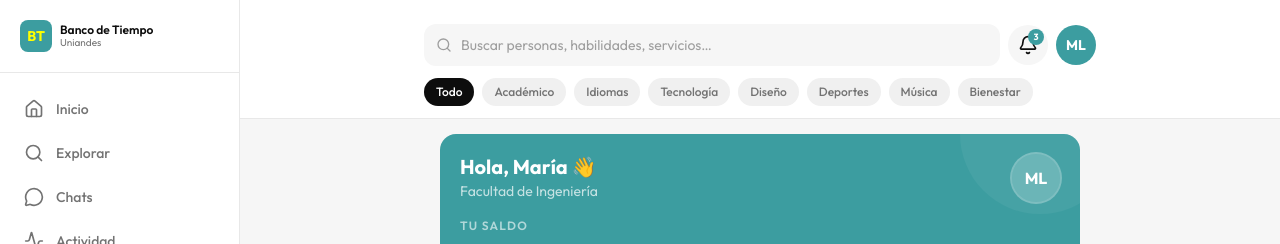
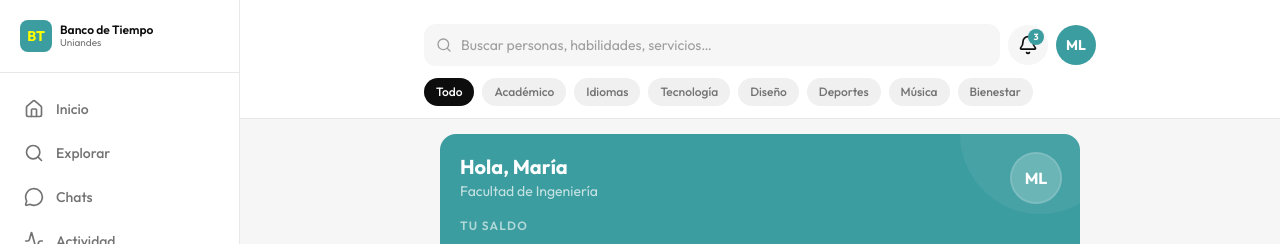
Before and after one commit to aspd-2501/MercadoDeTiempoUniandes, a React (Vite) app in the folder frontend/timebank_frontend/: page / in a window 1280 px wide. Shown: the top 244 px of the page. Built offline with nearby package versions, Linux system fonts and the light colour scheme.

Commit message:
instalación de react router

```diff
--- a/frontend/timebank_frontend/package.json
+++ b/frontend/timebank_frontend/package.json
@@ -14,6 +14,7 @@
     "lucide-react": "^1.55.0",
     "react": "^19.2.8",
     "react-dom": "^19.2.8",
+    "react-router": "^7.18.4",
     "tailwindcss": "^4.3.3"
   },
   "devDependencies": {
--- a/frontend/timebank_frontend/src/App.tsx
+++ b/frontend/timebank_frontend/src/App.tsx
@@ -13,6 +13,7 @@ import MenuCrear from './componentes/navBar/MenuCrear';
 import Homefeed from './ventanas/HomeFeed'
 
 import './App.css'
+import HomeFeed from './ventanas/HomeFeed';
 
 
 function App() {
@@ -35,7 +36,7 @@ function App() {
 
       {/* 03. CONTENIDO PRINCIPAL */}
       <main className="min-w-0 min-h-screen pb-24 lg:pb-0 lg:ml-60">
-        <Homefeed />
+        <HomeFeed />
       </main>
 
       {/* 04. MENÚ EMERGENTE CREAR */}
--- a/frontend/timebank_frontend/src/ventanas/HomeFeed.tsx
+++ b/frontend/timebank_frontend/src/ventanas/HomeFeed.tsx
@@ -386,7 +386,7 @@ function BalanceCard({
               className="text-xl font-bold leading-tight text-white"
               style={{ fontFamily: 'Outfit, sans-serif' }}
             >
-              Hola, {miembro.firstName} 👋
+              Hola, {miembro.firstName}
             </h2>
             <p className="mt-0.5 text-sm text-white/70">{miembro.faculty}</p>
           </div>
```
Also changed, not shown: 2 other files (tests, documents, lock files or other folders).
